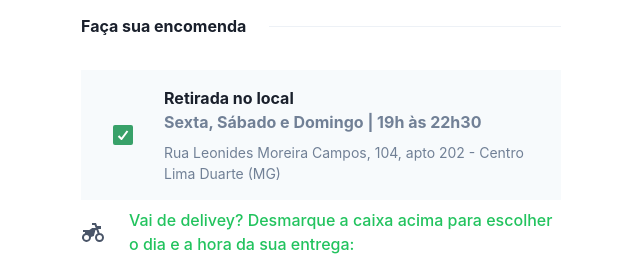
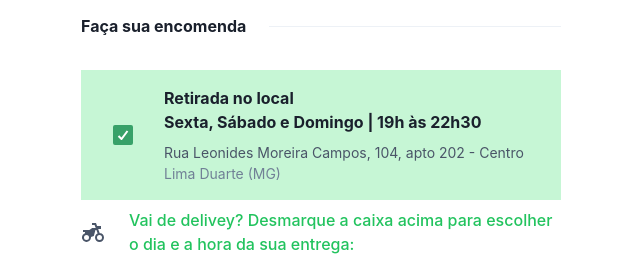
Before and after one commit to humbertopaiva/zakaya-app, a Next.js app: page / in a window 1280 px wide. Shown: the part 631-887 px from the top of the page, without its empty margins (319-959 px from the left). Built offline with nearby package versions, Linux system fonts and the light colour scheme; no server answers.

Commit message:
add green bg to local withdraw

```diff
--- a/app/page.tsx
+++ b/app/page.tsx
@@ -167,7 +167,7 @@ export default function Home() {
         <HStack
           justify={"start"}
           w="80%"
-          bgColor={"gray.50"}
+          bgColor={isLocalPickup ? "green.100" : "gray.50"}
           p="16px"
           spacing={4}
         >
@@ -183,10 +183,10 @@ export default function Home() {
             <Text fontWeight={"bold"} fontSize={"md"}>
               Retirada no local
             </Text>
-            <Text color={"gray.500"} fontSize={"md"} fontWeight={"bold"} mb={2}>
+            <Text color={"gray.800"} fontSize={"md"} fontWeight={"bold"} mb={2}>
               Sexta, Sábado e Domingo | 19h às 22h30
             </Text>
-            <Text color={"gray.500"} fontSize={"sm"}>
+            <Text color={"gray.600"} fontSize={"sm"}>
               Rua Leonides Moreira Campos, 104, apto 202 - Centro
             </Text>
             <Text color={"gray.500"} fontSize={"sm"}>
```
